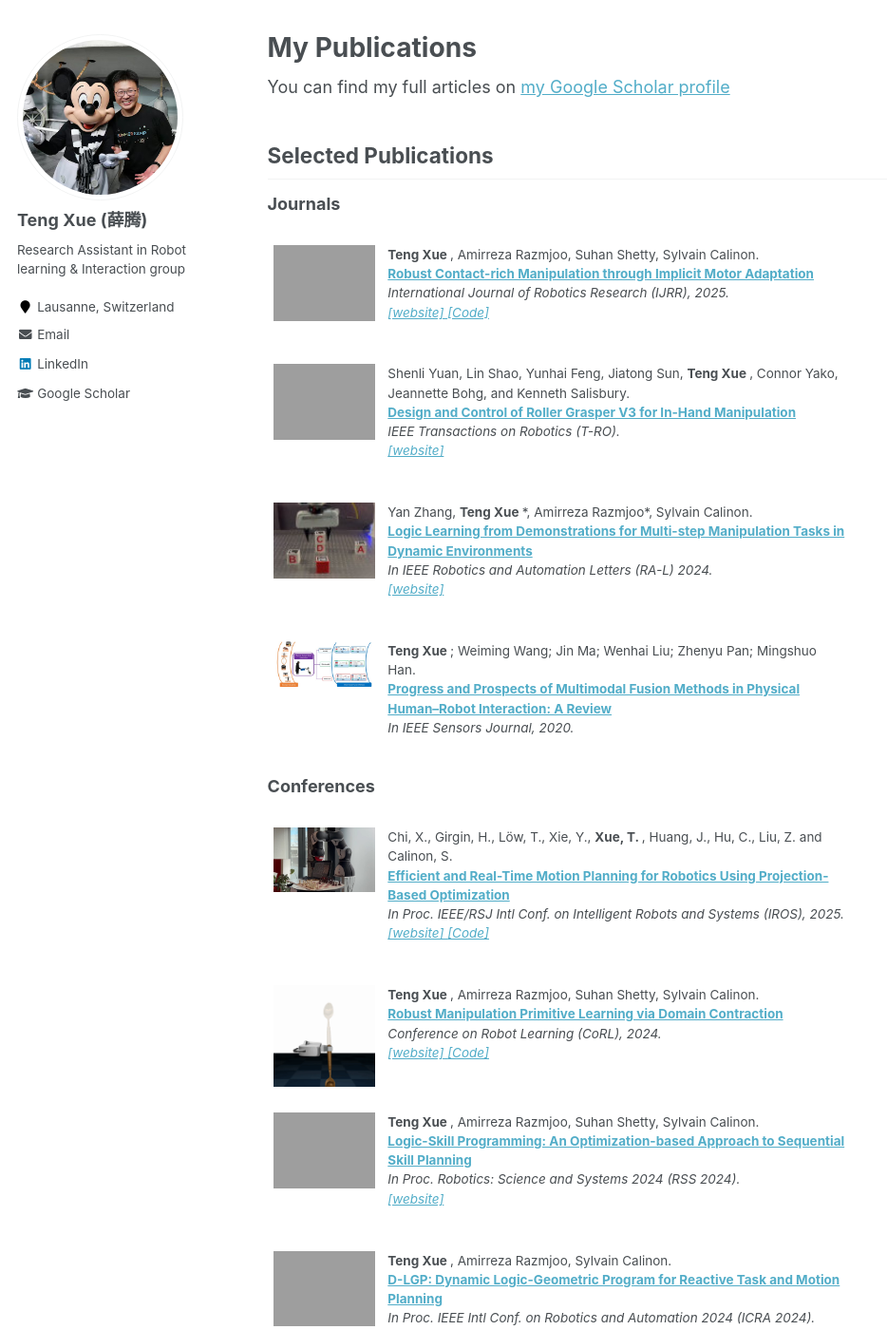
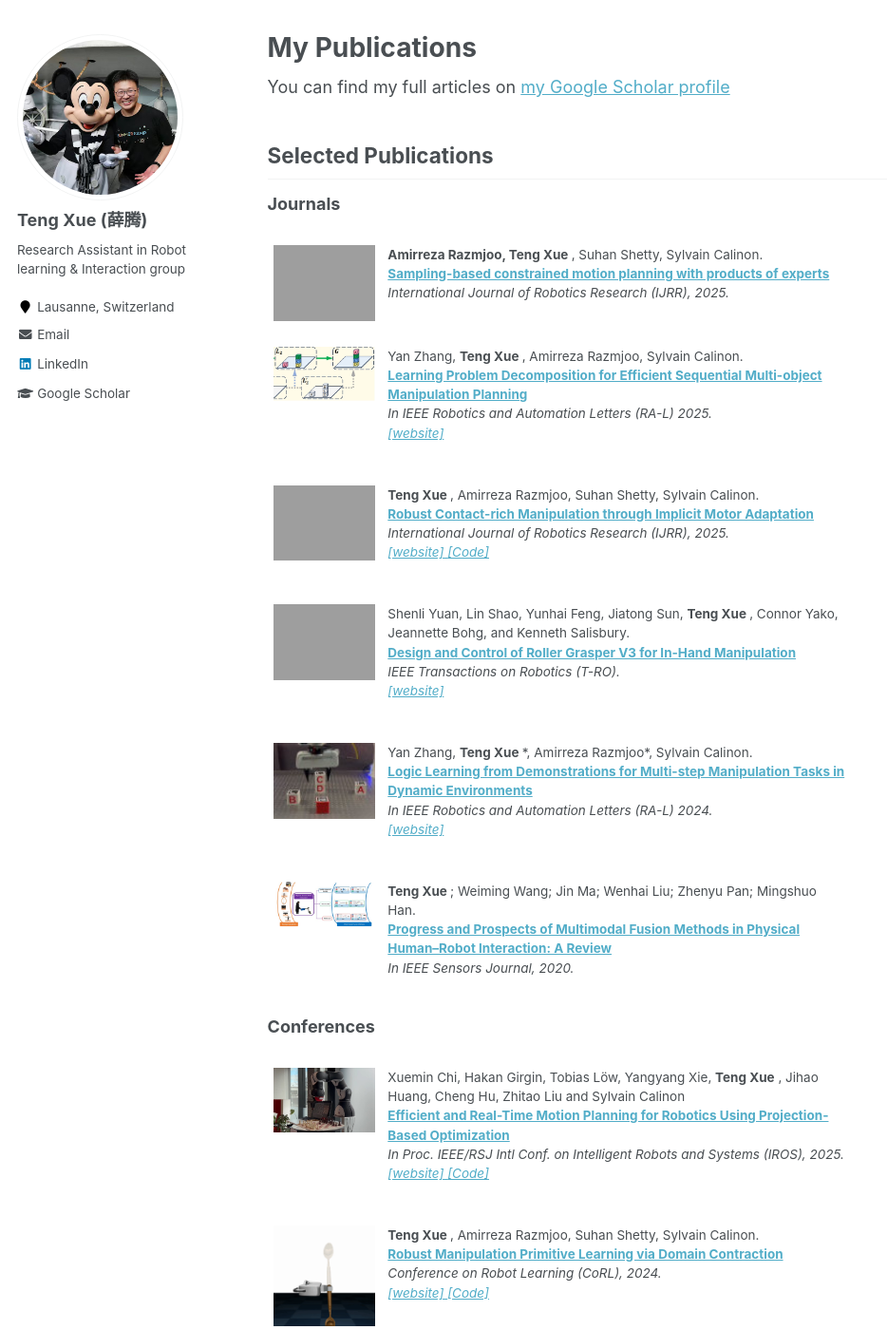
Before and after one commit to Schortenger/schortenger.github.io, a Jekyll site: the page built from _pages/publications.md, in a window 1280 px wide and 1400 px high, scrolled down 400 px. Shown: the whole window at 95% size, without its empty margins (0-934 px from the left). Built offline with Jekyll 4.4.1, drawn with Linux system fonts in a browser that asks for light colours; some of the changed text lies outside the part shown.

Commit message:
add new pub

```diff
--- a/_pages/publications.md
+++ b/_pages/publications.md
@@ -21,6 +21,30 @@ You can find my full articles on <a href="https://scholar.google.com.hk/citation
 <h2>Selected Publications</h2>
 
 <strong>Journals</strong> <br>
+
+<table >
+<tbody>
+<tr> <td style="width:120px; height=120px; vertical-align: top;"> <img style="float: left; margin-right: 10px " src="https://schortenger.github.io/images/TT_poe_cropped_top25.gif" width="120px" height="150px" border="2px solid #bbb"> </td>
+<td style= "height=120px; vertical-align: top;"> <p>
+<strong> Amirreza Razmjoo, Teng Xue </strong>, Suhan Shetty, Sylvain Calinon. <br> <strong> <a href="https://arxiv.org/pdf/2412.17462"> Sampling-based constrained motion planning with products of experts </a> </strong> <br>
+<i> International Journal of Robotics Research (IJRR), 2025.
+<br> </i>  </p> </td>
+</tr>
+</tbody>
+</table>
+
+<table >
+<tbody>
+<tr> <td style="width:120px; height=120px; vertical-align: top;"> <img style="float: left; margin-right: 10px " src="https://schortenger.github.io/images/RAL_YAN_2024.jpeg" width="120px" height="120px" border="2px solid #bbb"> </td>
+<td style= "height=120px; vertical-align: top;"> <p>
+Yan Zhang, <strong> Teng Xue </strong>, Amirreza Razmjoo, Sylvain Calinon. <br> <strong> <a href="https://arxiv.org/pdf/2408.06843"> Learning Problem Decomposition for Efficient
+Sequential Multi-object Manipulation Planning </a> </strong> <br>
+<i> In IEEE Robotics and Automation Letters (RA-L) 2025.
+<br> <a href="https://sites.google.com/view/problem-decomposition-ral?usp=sharing"> [website] </a>  </i>  </p> </td>
+</tr>
+</tbody>
+</table>
+
 
 <table >
 <tbody>
@@ -99,7 +123,7 @@ Quanquan Shao; Jie Hu; Weiming Wang; Yi Fang; <strong> Teng Xue </strong>; Jin Q
 <tbody>
 <tr> <td style="width:120px; height=120px; vertical-align: top;"> <img style="float: left; margin-right: 10px " src="https://schortenger.github.io/images/chi_iros.jpg" width="120px" height="150px" border="2px solid #bbb"> </td>
 <td style= "height=120px; vertical-align: top;"> <p>
-Chi, X., Girgin, H., Löw, T., Xie, Y., <strong> Xue, T. </strong> , Huang, J., Hu, C., Liu, Z. and Calinon, S. <br> <strong> <a href="https://arxiv.org/pdf/2506.14865v1"> Efficient and Real-Time Motion Planning for Robotics Using Projection-Based Optimization </a> </strong> <br>
+Xuemin Chi, Hakan Girgin, Tobias Löw, Yangyang Xie, <strong> Teng Xue</strong> , Jihao Huang, Cheng Hu, Zhitao Liu and Sylvain Calinon <br> <strong> <a href="https://arxiv.org/pdf/2506.14865v1"> Efficient and Real-Time Motion Planning for Robotics Using Projection-Based Optimization </a> </strong> <br>
 <i> In Proc. IEEE/RSJ Intl Conf. on Intelligent Robots and Systems (IROS), 2025.
 <br> <a href="https://sites.google.com/view/alspg-oc"> [website] </a> <a href="https://github.com/xueminchi/ALSPG_2025_IROS"> [Code] </a>  </i>  </p> </td>
 </tr>
@@ -120,6 +144,17 @@ Chi, X., Girgin, H., Löw, T., Xie, Y., <strong> Xue, T. </strong> , Huang, J.,
 
 <table >
 <tbody>
+<tr> <td style="width:120px; height=120px; vertical-align: top;"> <img style="float: left; margin-right: 10px " src="https://schortenger.github.io/images/RSS_24_workshop_Teng.png" width="120px" height="120px" border="2px solid #bbb"> </td>
+<td style= "height=120px; vertical-align: top;"> <p>
+<strong> Teng Xue </strong>, Amirreza Razmjoo, Suhan Shetty, Sylvain Calinon. <br> <strong> <a href="https://drive.google.com/file/d/1N1DuU_Uf90E8XT502-fALMR4Fo3oAPSI/view"> Logic-Geometric learning and Control Using Graph of Tensor Networks </a>  </strong> <br>
+<i> In RSS24 workshop: Frontiers of optimization for robotics.
+<br>  </i>  </p> </td>
+</tr>
+</tbody>
+</table>
+
+<table >
+<tbody>
 <tr> <td style="width:120px; height=120px; vertical-align: top;"> <img style="float: left; margin-right: 10px " src="https://schortenger.github.io/images/RSS24.gif" width="120px" height="120px" border="2px solid #bbb"> </td>
 <td style= "height=120px; vertical-align: top;"> <p>
 <strong> Teng Xue </strong>, Amirreza Razmjoo, Suhan Shetty, Sylvain Calinon. <br> <strong> <a href="https://hub.baai.ac.cn/paper/2acfa017-46d1-4de3-a31e-a6af3416658e"> Logic-Skill Programming: An Optimization-based Approach to Sequential Skill Planning </a>  </strong> <br>
@@ -128,6 +163,7 @@ Chi, X., Girgin, H., Löw, T., Xie, Y., <strong> Xue, T. </strong> , Huang, J.,
 </tr>
 </tbody>
 </table>
+
 
 <table >
 <tbody>
```
Also changed, not shown: images/RAL_YAN_2024.jpeg (added), images/RSS_24_workshop_Teng.png (added), 2 other files.
